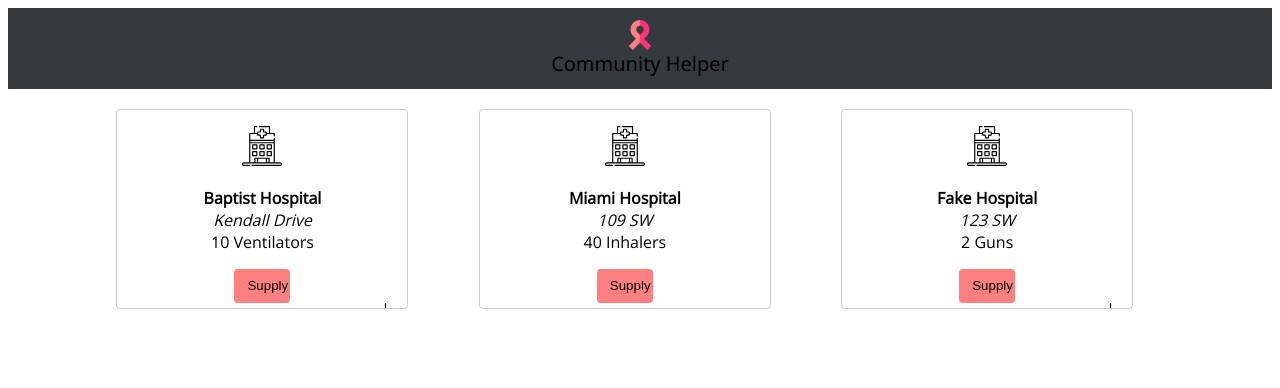
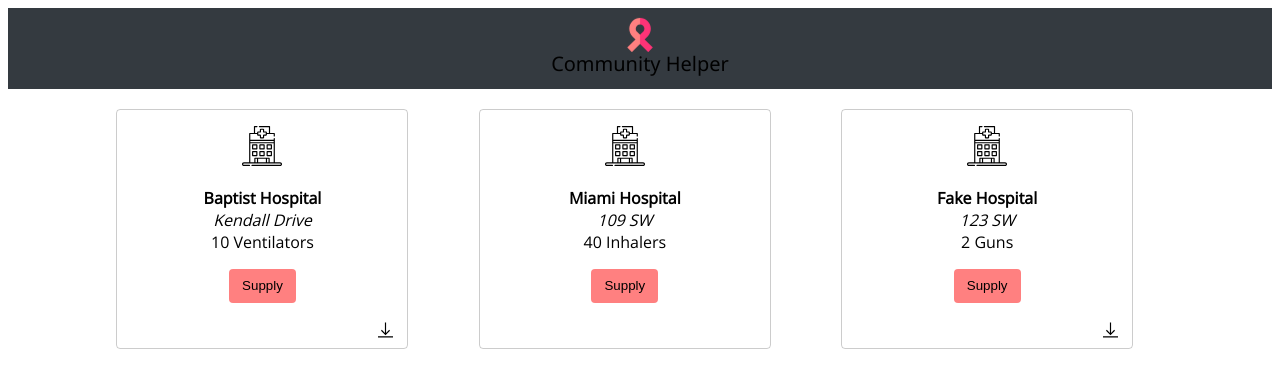
Before and after one commit to baoalvin1/community-supplier, a React (Create React App) app in the folder Frontend/communitysupplier/: page / in a window 1280 px wide. Shown: the top 388 px of the page. Built offline with nearby package versions, Linux system fonts and the light colour scheme.

Commit message:
Fixed overflow issue

```diff
--- a/Frontend/communitysupplier/src/App.css
+++ b/Frontend/communitysupplier/src/App.css
@@ -31,12 +31,18 @@
   color: #61dafb;
 }
 
-@keyframes App-logo-spin {
-  from {
-    transform: rotate(0deg);
+@keyframes pulsate {
+  0% {
+    transform: scale(1);
   }
-  to {
-    transform: rotate(360deg);
+  50% {
+    transform: scale(1.5);
+
+  }
+
+  100%{
+
+    transform: scale(1);
   }
 }
 
@@ -55,14 +61,14 @@
 
 display: flex;
 width: 290px;
-height: 190px;
+height: 230px;
 flex-direction: column;
 border: 1px solid rgba(0, 0, 0, 0.2);
 border-radius: 4px;
 margin-left: 20px;
 cursor: pointer;
 padding-bottom:1vh ;
-overflow:hidden ;
+ overflow: auto;
 }
 
 
@@ -81,3 +87,8 @@
   padding-left: 7%;
   padding-right: 7%;
 }
+.Ribbon{
+
+
+animation: pulsate infinite 7s;
+}
--- a/Frontend/communitysupplier/src/components/Card.js
+++ b/Frontend/communitysupplier/src/components/Card.js
@@ -41,7 +41,7 @@
 <span style={{fontStyle:"italic"}}>{this.props.address}</span>
       <span>{this.props.quantityAsked+" " +this.props.itemType}</span>
       </div>
-      <button style={{width:"7vh",margin:"auto",marginTop:"2vh",backgroundColor:"rgb(255, 128, 128)",borderColor:"rgb(255, 128, 128)",borderRadius:"0.25rem",whiteSpace:"nowrap",border:"1px solid transparent",padding:".375rem .75rem",lineHeight:"1.5",textAlign:"center"}} >Supply</button>
+      <button style={{width:"max-content",margin:"auto",marginTop:"2vh",backgroundColor:"rgb(255, 128, 128)",borderColor:"rgb(255, 128, 128)",borderRadius:"0.25rem",whiteSpace:"nowrap",border:"1px solid transparent",padding:".375rem .75rem",lineHeight:"1.5",textAlign:"center"}} >Supply</button>
       {file}
 
 
--- a/Frontend/communitysupplier/src/components/Heading.js
+++ b/Frontend/communitysupplier/src/components/Heading.js
@@ -12,6 +12,7 @@
       <img
         alt=""
         src={logo}
+        className="Ribbon"
         width="30"
         height="30"
       />{' '}
```
